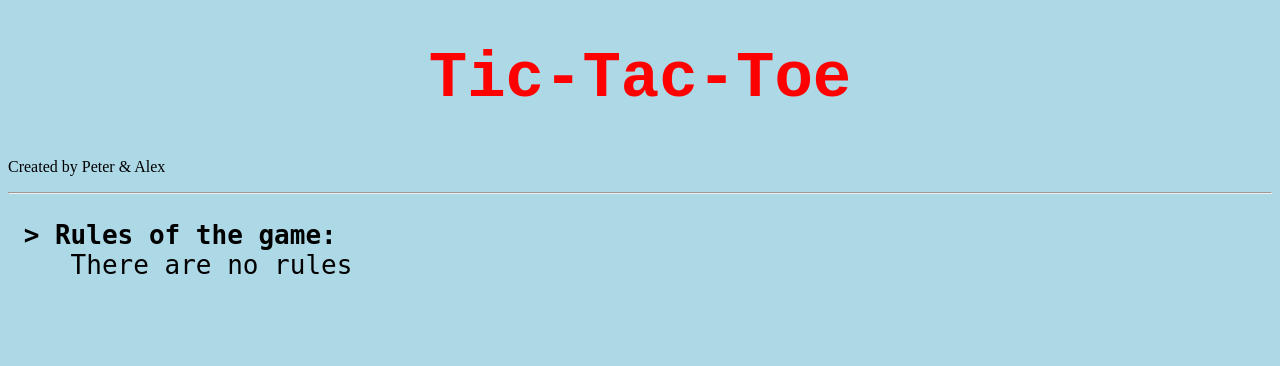
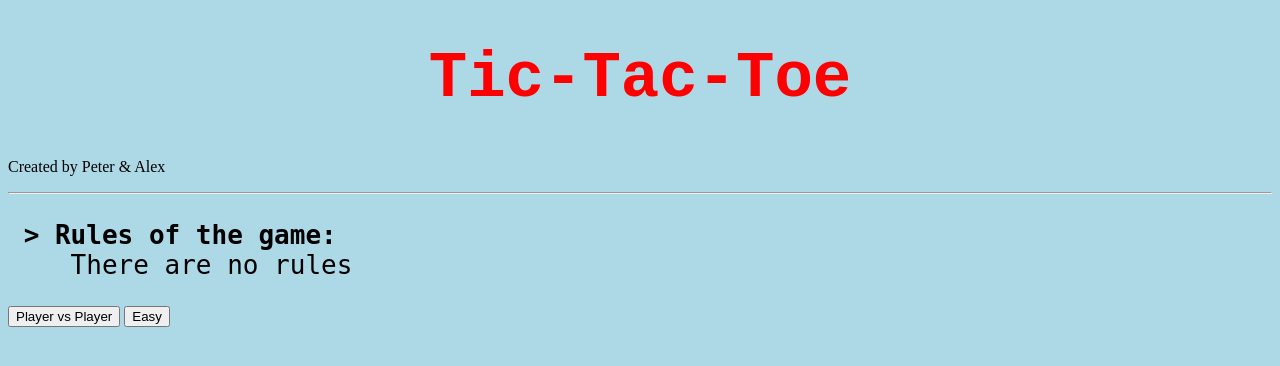
Before and after one commit to chspur/spis23-PROJECT-Alex-Peter, a Flask app: page / in a window 1280 px wide. Shown: the top 366 px of the page. Run offline with Flask 3, Linux system fonts and the light colour scheme.

Commit message:
Added buttons that don't work yet

```diff
--- a/templates/index.html
+++ b/templates/index.html
@@ -1,7 +1,7 @@
 <!DOCTYPE html>
-<html lang="en-US">
+<html>
 <head>
-    <link rel="stylesheet" href="index.css">
+<link rel="stylesheet" href="index.css">
 <title>Tic-Tac-Toe</title>
 </head>
 <body style="background-color: lightblue;">
@@ -10,4 +10,6 @@
 <hr>
 <pre style="font-size:200%"><b> > Rules of the game:</b>
     There are no rules</pre>
+<p1><button type="button" onclick="Human">Player vs Player</button>
+<button type="button" onclick="Easy_mode"> Easy</button></p1>
 </body> </head> </html>
```
